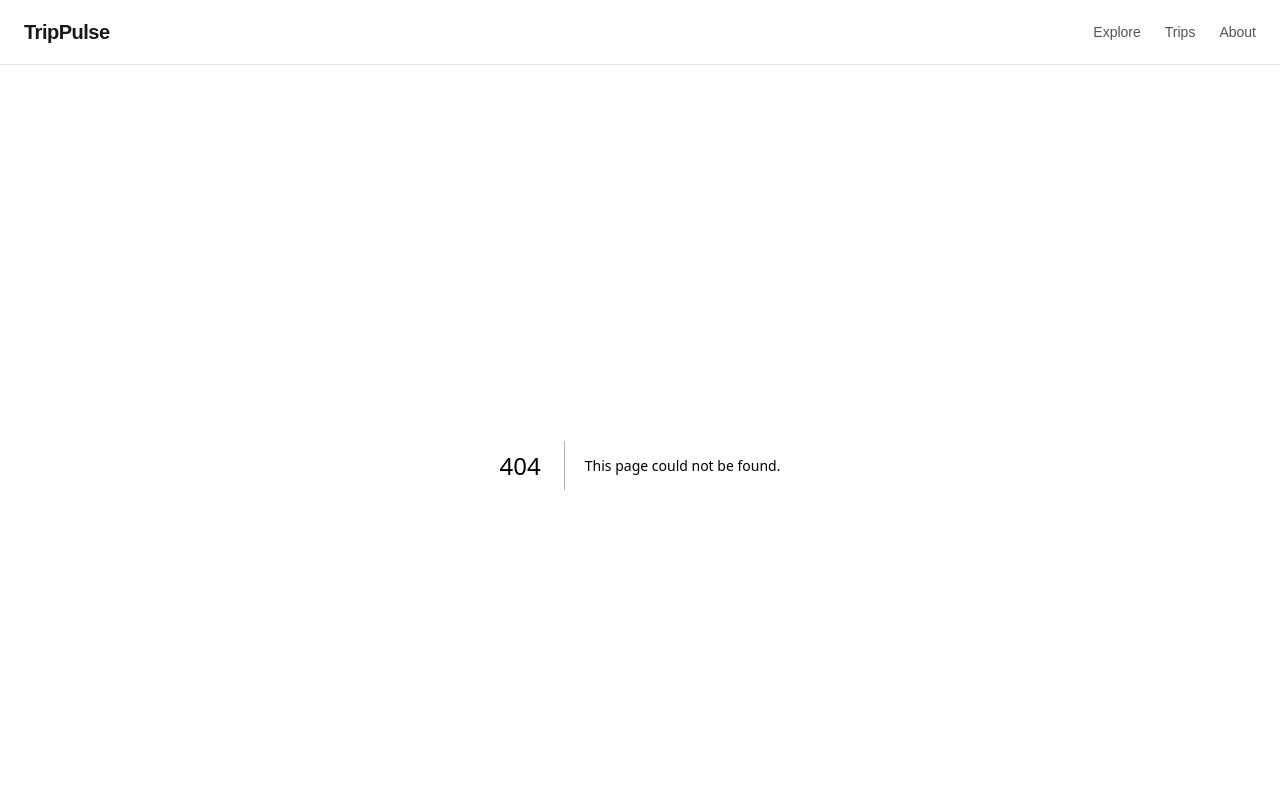
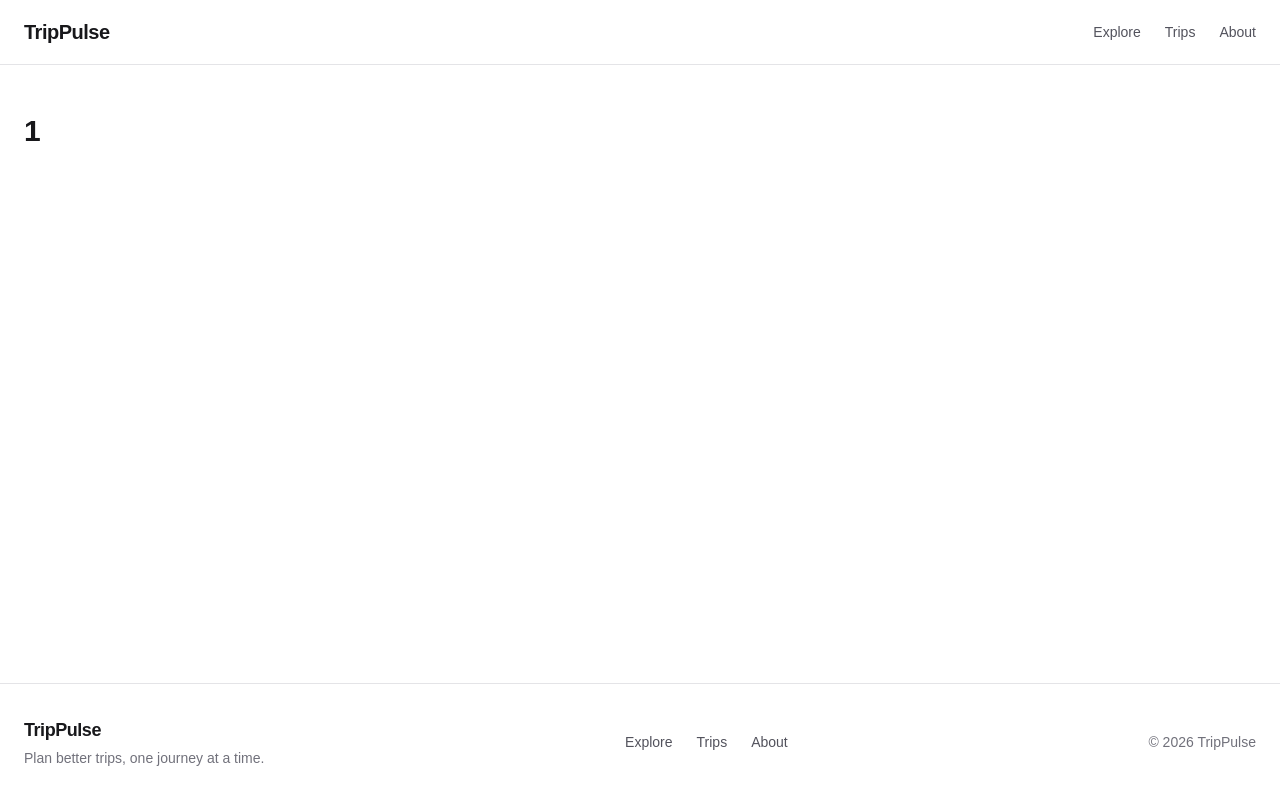
Before and after one commit to md-faizanahmad/trip_pulse, a Next.js app: page /destinations/1 in a window 1280 px wide. Before the commit this address had no page. Shown: the top 800 px of the page. Built offline with nearby package versions, Linux system fonts and the light colour scheme.

Commit message:
feat(destinations): add destination details route

```diff
--- /dev/null
+++ b/src/app/destinations/[destination]/page.tsx
@@ -0,0 +1,23 @@
+type DestinationPageProps = {
+  params: Promise<{
+    destination: string;
+  }>;
+};
+
+export default async function DestinationPage({
+  params,
+}: DestinationPageProps) {
+  const { destination } = await params;
+
+  const name = decodeURIComponent(destination);
+
+  return (
+    <main className="flex-1">
+      <div className="mx-auto max-w-7xl px-6 py-12">
+        <h1 className="text-3xl font-semibold tracking-tight text-zinc-900">
+          {name}
+        </h1>
+      </div>
+    </main>
+  );
+}
```
